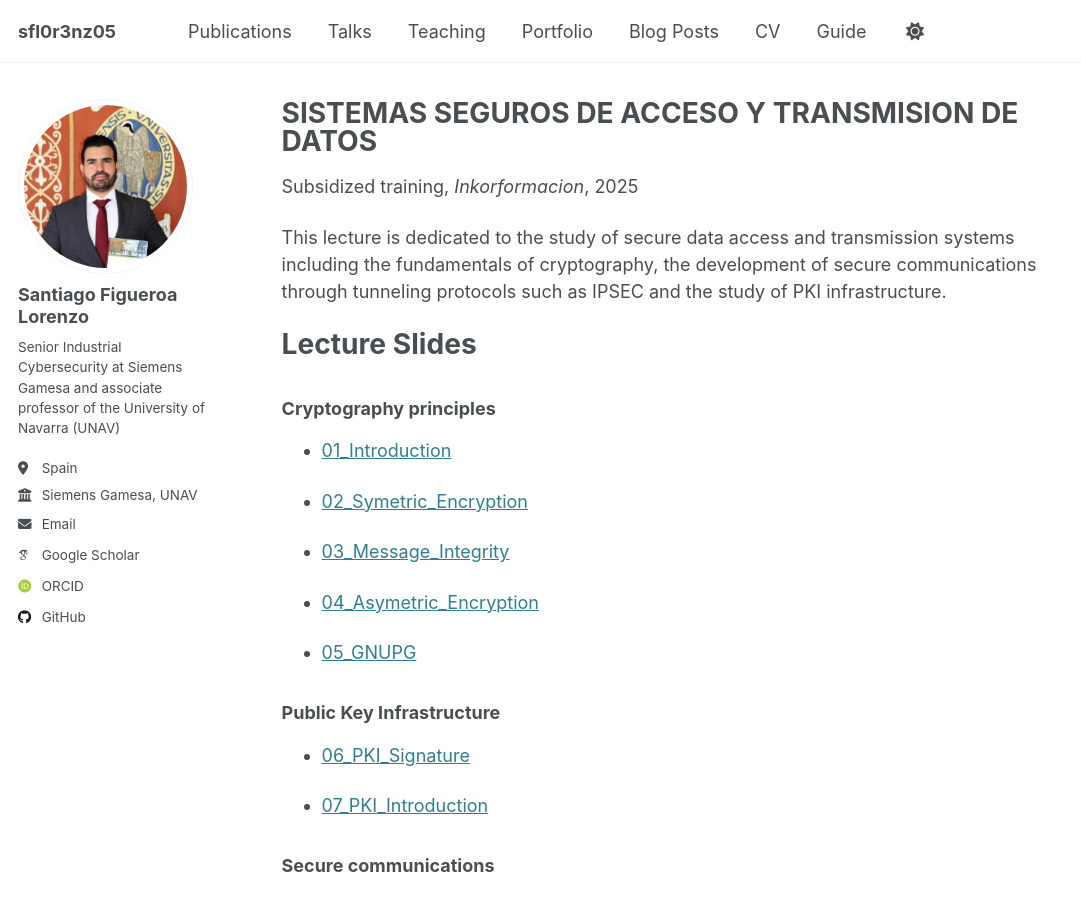
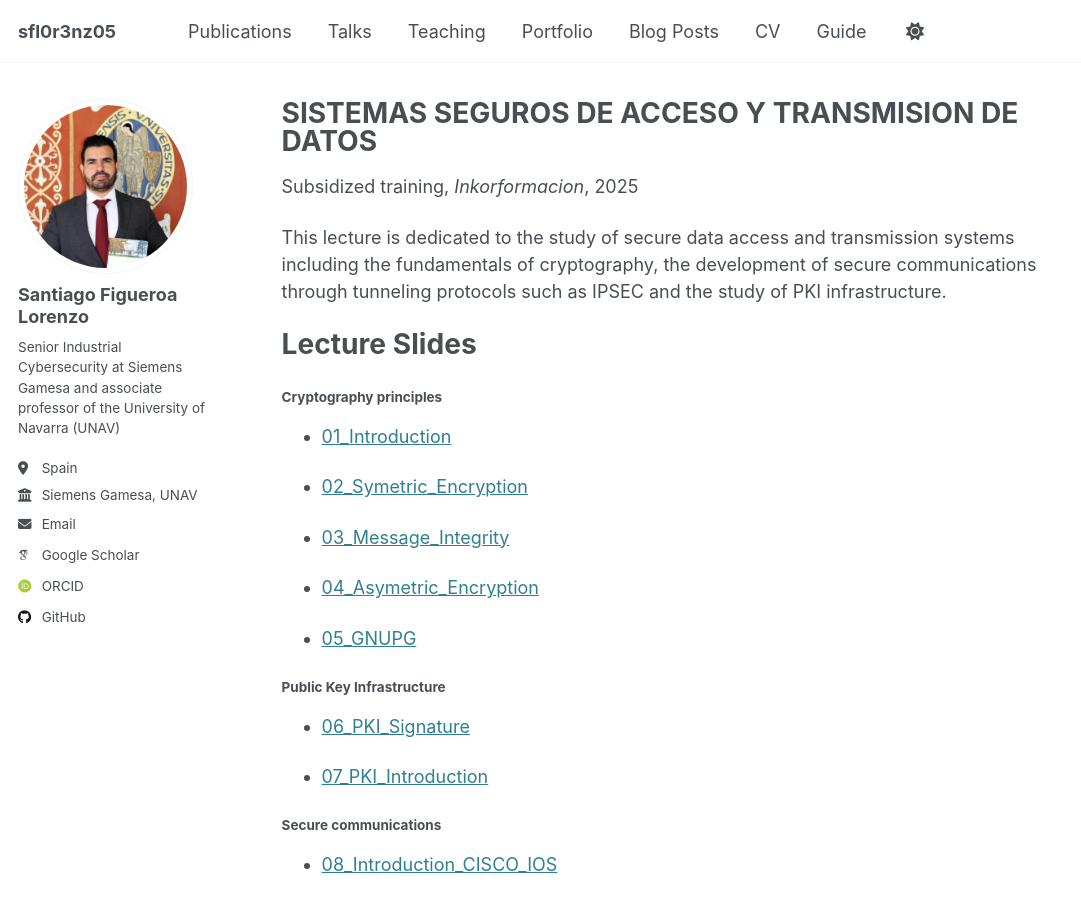
Before and after one commit to sfl0r3nz05/sfl0r3nz05.github.io, a Jekyll site: the page built from _teaching/2025-spring-1.md, in a window 1280 px wide and 900 px high. Shown: the whole window, without its empty margins (0-1081 px from the left). Built offline with Jekyll 4.4.1, drawn with Linux system fonts in a browser that asks for light colours; some web fonts are replaced.

Commit message:
update header

```diff
--- a/_teaching/2025-spring-1.md
+++ b/_teaching/2025-spring-1.md
@@ -13,7 +13,7 @@ This lecture is dedicated to the study of secure data access and transmission sy
 Lecture Slides
 ======
 
-### Cryptography principles
+##### Cryptography principles
 
 - [01_Introduction](https://sfl0r3nz05.github.io/files/slides/01_INTRODUCTION.pdf)
 
@@ -25,13 +25,13 @@ Lecture Slides
 
 - [05_GNUPG](https://sfl0r3nz05.github.io/files/slides/05_GNUPG.pdf)
 
-### Public Key Infrastructure
+##### Public Key Infrastructure
 
 - [06_PKI_Signature](https://sfl0r3nz05.github.io/files/slides/06_LA_FIRMA_PKI.pdf)
 
 - [07_PKI_Introduction](https://sfl0r3nz05.github.io/files/slides/07_PKI_Introduction.pdf)
 
-### Secure communications
+##### Secure communications
 
 - [08_Introduction_CISCO_IOS](https://youtu.be/klcpoWUwj2w?feature=shared)
 
@@ -40,7 +40,7 @@ Lecture Slides
 Laboratory Materials
 ======
 
-### Cryptography principles
+##### Cryptography principles
 
 - [Laboratory_01: Python Encryption AES](https://sfl0r3nz05.github.io/files/labs/Laboratory_01.pdf), [Source files of Lab1](https://github.com/sfl0r3nz05/Lectures_Lab/tree/master/Secure_Access_Systems_and_Data_Transmission/lab1/lab1.md)
 
@@ -64,7 +64,7 @@ Laboratory Materials
 
 - [Laboratory_11: Test of crypto](https://forms.gle/TQnMCPsZ6xFjfWre7)
 
-### Public Key Infrastructure
+##### Public Key Infrastructure
 
 - [Laboratory_12: Self-Signed Certificates and MiTM Detection](https://sfl0r3nz05.github.io/files/labs/Laboratory_12.pdf)
 
@@ -76,7 +76,7 @@ Laboratory Materials
 
 - [Laboratory_16: Test of PKI](https://forms.gle/LVDBiT5PNovznpWQA)
 
-### Secure communications
+##### Secure communications
 
 - [Laboratory_17: CISCO IOS Introduction](https://sfl0r3nz05.github.io/files/labs/Laboratory_17.pdf), [Source](https://sfl0r3nz05.github.io/files/labs/01_Navegando_en_el_IOS.pka)
 
```
